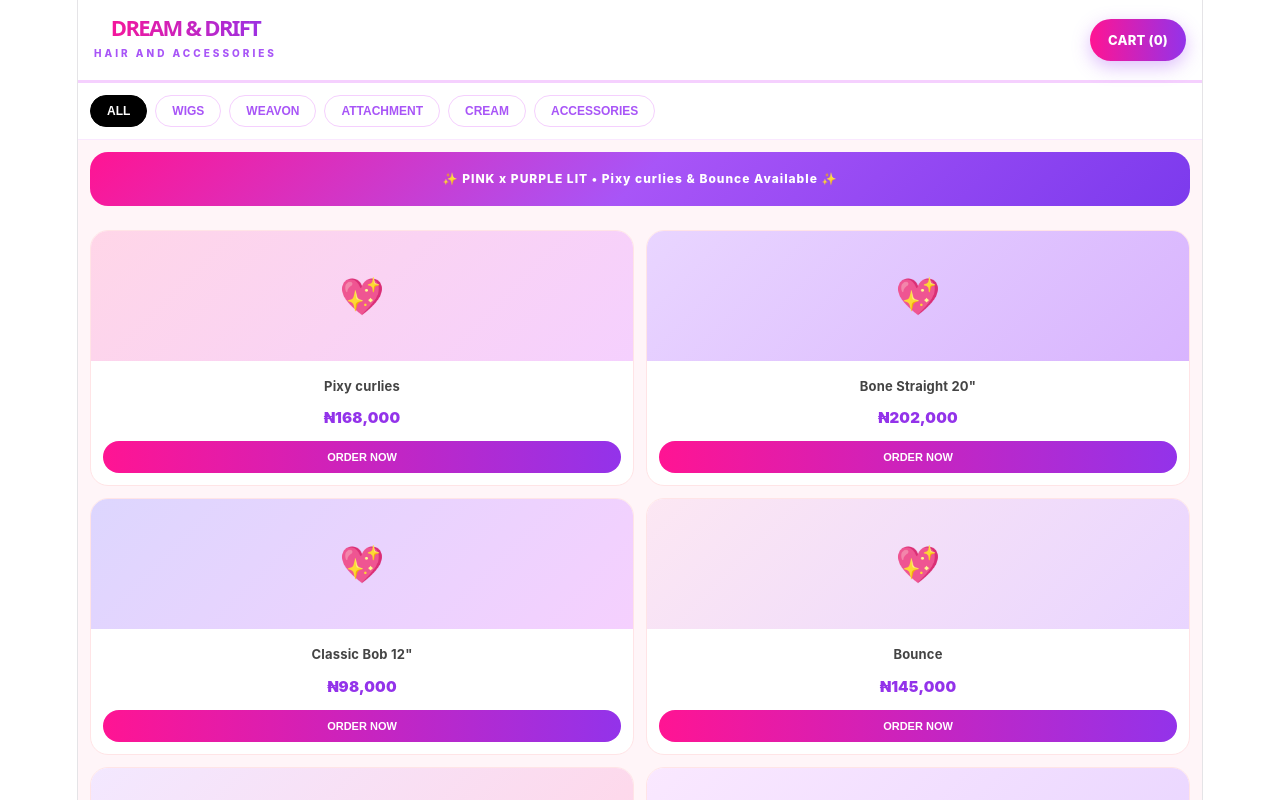
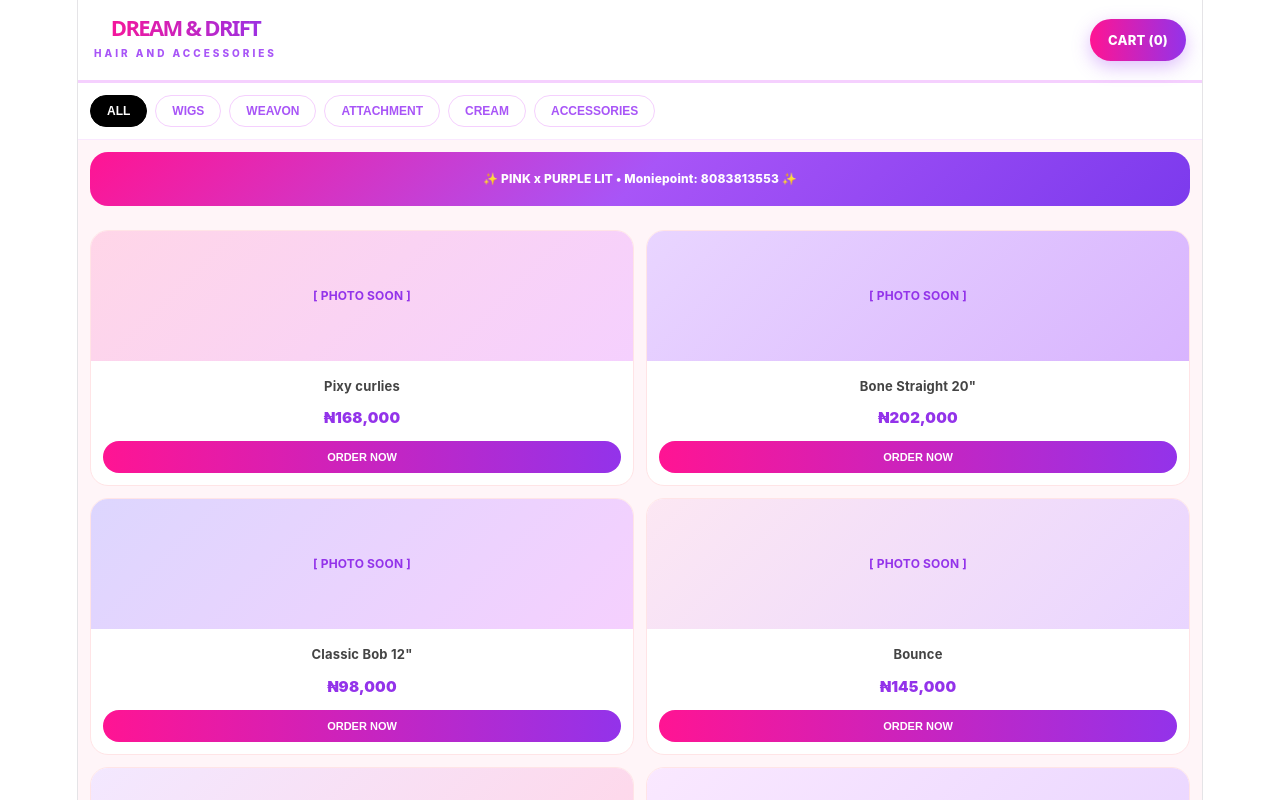
Before and after one commit to ajidechidera2007-wq/dream-drift-store, a React (Vite) app: page / in a window 1280 px wide. Shown: the top 800 px of the page. Built offline with nearby package versions, Linux system fonts and the light colour scheme.

Commit message:
Refactor bank details and enhance checkout process
Updated bank details and product prices, added payment method functionality, and improved checkout UI.

```diff
--- a/src/App.jsx
+++ b/src/App.jsx
@@ -4,37 +4,32 @@
 const INSTAGRAM = "https://www.instagram.com/dreamdrifthairs?igsh=cWdxMzlzdms4NDNp";
 const TIKTOK = "https://www.tiktok.com/@dreamdrifthairs";
 
-// YOUR BANK DETAILS - CHANGE THIS TO YOUR REAL ACCOUNT
-const BANK_NAME = "Opay / Moniepoint";
-const ACCOUNT_NAME = "Dream & Drift";
-const ACCOUNT_NUMBER = "08083813553 - Ask for account";
+// MONIEPOINT ONLY - YOUR REAL DETAILS
+const BANK_NAME = "Moniepoint";
+const ACCOUNT_NAME = "Dream & Drift Hair and Accessories";
+const ACCOUNT_NUMBER = "8083813553";
 
 const products = [
-  // WIGS
-  { id: 1, name: "Pixy curlies", price: "₦168,000", cat: "WIGS", bg: "linear-gradient(135deg, #ffd6e8, #f5d0fe)" },
-  { id: 2, name: "Bone Straight 20\"", price: "₦202,000", cat: "WIGS", bg: "linear-gradient(135deg, #e9d5ff, #d8b4fe)" },
-  { id: 3, name: "Classic Bob 12\"", price: "₦98,000", cat: "WIGS", bg: "linear-gradient(135deg, #ddd6fe, #f5d0fe)" },
-  { id: 4, name: "Bounce", price: "₦145,000", cat: "WIGS", bg: "linear-gradient(135deg, #fce7f3, #e9d5ff)" },
-  // WEAVON
-  { id: 5, name: "Double Drawn", price: "₦85,000", cat: "WEAVON", bg: "linear-gradient(135deg, #f3e8ff, #ffd6e8)" },
-  { id: 6, name: "Super Double Drawn", price: "₦120,000", cat: "WEAVON", bg: "linear-gradient(135deg, #fae8ff, #e9d5ff)" },
-  // ATTACHMENT
-  { id: 7, name: "Lush Wow Braids", price: "₦5,500", cat: "ATTACHMENT", bg: "linear-gradient(135deg, #ffc2e0, #e9d5ff)" },
-  { id: 8, name: "X-Pression Ultra", price: "₦4,000", cat: "ATTACHMENT", bg: "linear-gradient(135deg, #fecdd3, #ffd6e8)" },
-  { id: 9, name: "Daring Abigail", price: "₦3,800", cat: "ATTACHMENT", bg: "linear-gradient(135deg, #ede9fe, #fecdd3)" },
-  { id: 10, name: "Lush Sasha Locs", price: "₦6,200", cat: "ATTACHMENT", bg: "linear-gradient(135deg, #fef9c3, #e9d5ff)" },
-  // CREAM
-  { id: 11, name: "Mielle Rosemary Oil", price: "₦12,000", cat: "CREAM", bg: "linear-gradient(135deg, #dcfce7, #bbf7d0)" },
-  { id: 12, name: "Blue Magic Hair Oil", price: "₦4,500", cat: "CREAM", bg: "linear-gradient(135deg, #dbeafe, #bfdbfe)" },
-  { id: 13, name: "Pink Oil Moisturizer", price: "₦5,500", cat: "CREAM", bg: "linear-gradient(135deg, #ffe4e6, #fecdd3)" },
-  { id: 14, name: "Hair Growth Cream", price: "₦6,000", cat: "CREAM", bg: "linear-gradient(135deg, #fef3c7, #fde68a)" },
-  // ACCESSORIES - FULL LIST NOW!
-  { id: 15, name: "Satin Bonnet", price: "₦3,500", cat: "ACCESSORIES", bg: "linear-gradient(135deg, #f5d0fe, #fbcfe8)" },
-  { id: 16, name: "Galaxy Claw Clips", price: "₦4,500", cat: "ACCESSORIES", bg: "linear-gradient(135deg, #e9d5ff, #ddd6fe)" },
-  { id: 17, name: "Edge Brush Set", price: "₦2,500", cat: "ACCESSORIES", bg: "linear-gradient(135deg, #fecdd3, #fda4af)" },
-  { id: 18, name: "Silk Scarf", price: "₦5,000", cat: "ACCESSORIES", bg: "linear-gradient(135deg, #fae8ff, #ffd6e8)" },
-  { id: 19, name: "Hair Crown", price: "₦8,000", cat: "ACCESSORIES", bg: "linear-gradient(135deg, #fef3c7, #fde68a)" },
-  { id: 20, name: "Wig Stand", price: "₦6,500", cat: "ACCESSORIES", bg: "linear-gradient(135deg, #e0e7ff, #c7d2fe)" },
+  { id: 1, name: "Pixy curlies", price: 168000, cat: "WIGS", bg: "linear-gradient(135deg, #ffd6e8, #f5d0fe)" },
+  { id: 2, name: "Bone Straight 20\"", price: 202000, cat: "WIGS", bg: "linear-gradient(135deg, #e9d5ff, #d8b4fe)" },
+  { id: 3, name: "Classic Bob 12\"", price: 98000, cat: "WIGS", bg: "linear-gradient(135deg, #ddd6fe, #f5d0fe)" },
+  { id: 4, name: "Bounce", price: 145000, cat: "WIGS", bg: "linear-gradient(135deg, #fce7f3, #e9d5ff)" },
+  { id: 5, name: "Double Drawn", price: 85000, cat: "WEAVON", bg: "linear-gradient(135deg, #f3e8ff, #ffd6e8)" },
+  { id: 6, name: "Super Double Drawn", price: 120000, cat: "WEAVON", bg: "linear-gradient(135deg, #fae8ff, #e9d5ff)" },
+  { id: 7, name: "Lush Wow Braids", price: 5500, cat: "ATTACHMENT", bg: "linear-gradient(135deg, #ffc2e0, #e9d5ff)" },
+  { id: 8, name: "X-Pression Ultra", price: 4000, cat: "ATTACHMENT", bg: "linear-gradient(135deg, #fecdd3, #ffd6e8)" },
+  { id: 9, name: "Daring Abigail", price: 3800, cat: "ATTACHMENT", bg: "linear-gradient(135deg, #ede9fe, #fecdd3)" },
+  { id: 10, name: "Lush Sasha Locs", price: 6200, cat: "ATTACHMENT", bg: "linear-gradient(135deg, #fef9c3, #e9d5ff)" },
+  { id: 11, name: "Mielle Rosemary Oil", price: 12000, cat: "CREAM", bg: "linear-gradient(135deg, #dcfce7, #bbf7d0)" },
+  { id: 12, name: "Blue Magic Hair Oil", price: 4500, cat: "CREAM", bg: "linear-gradient(135deg, #dbeafe, #bfdbfe)" },
+  { id: 13, name: "Pink Oil Moisturizer", price: 5500, cat: "CREAM", bg: "linear-gradient(135deg, #ffe4e6, #fecdd3)" },
+  { id: 14, name: "Hair Growth Cream", price: 6000, cat: "CREAM", bg: "linear-gradient(135deg, #fef3c7, #fde68a)" },
+  { id: 15, name: "Satin Bonnet", price: 3500, cat: "ACCESSORIES", bg: "linear-gradient(135deg, #f5d0fe, #fbcfe8)" },
+  { id: 16, name: "Galaxy Claw Clips", price: 4500, cat: "ACCESSORIES", bg: "linear-gradient(135deg, #e9d5ff, #ddd6fe)" },
+  { id: 17, name: "Edge Brush Set", price: 2500, cat: "ACCESSORIES", bg: "linear-gradient(135deg, #fecdd3, #fda4af)" },
+  { id: 18, name: "Silk Scarf", price: 5000, cat: "ACCESSORIES", bg: "linear-gradient(135deg, #fae8ff, #ffd6e8)" },
+  { id: 19, name: "Hair Crown", price: 8000, cat: "ACCESSORIES", bg: "linear-gradient(135deg, #fef3c7, #fde68a)" },
+  { id: 20, name: "Wig Stand", price: 6500, cat: "ACCESSORIES", bg: "linear-gradient(135deg, #e0e7ff, #c7d2fe)" },
 ];
 
 const categories = ["ALL", "WIGS", "WEAVON", "ATTACHMENT", "CREAM", "ACCESSORIES"];
@@ -44,9 +39,12 @@
   const [cart, setCart] = useState([]);
   const [showCheckout, setShowCheckout] = useState(false);
   const [checkoutProduct, setCheckoutProduct] = useState(null);
-  const [payMethod, setPayMethod] = useState("card"); // card or transfer
+  const [payMethod, setPayMethod] = useState("card");
+  const [copied, setCopied] = useState(false);
 
   const filtered = activeCat === "ALL" ? products : products.filter(p => p.cat === activeCat);
+  const deliveryFee = 3000;
+  const total = checkoutProduct ? checkoutProduct.price + deliveryFee : 0;
 
   const handleOrder = (p) => {
     setCart([...cart, p]);
@@ -54,14 +52,16 @@
     setShowCheckout(true);
   };
 
-  const confirmOrder = () => {
-    const msg = `Hi Dream & Drift! 💖%0A%0AProduct: ${checkoutProduct.name} - ${checkoutProduct.price}%0APayment: ${payMethod.toUpperCase()}%0A%0APlease confirm availability. My number: 08083813553`;
-    window.open(`https://wa.me/${WHATSAPP}?text=${msg}`, '_blank');
+  const copyNumber = () => {
+    navigator.clipboard.writeText(ACCOUNT_NUMBER);
+    setCopied(true);
+    setTimeout(() => setCopied(false), 2000);
   };
+
+  const formatNaira = (n) => `₦${n.toLocaleString()}`;
 
   return (
     <div style={{ minHeight: '100vh', background: '#fff5f8', fontFamily: 'Inter, sans-serif' }}>
-      {/* HEADER EXTRA LIT */}
       <header style={{ background: 'white', borderBottom: '3px solid #f5d0fe', padding: '14px 16px', display: 'flex', justifyContent: 'space-between', alignItems: 'center', position: 'sticky', top: 0, zIndex: 20 }}>
         <div>
           <h1 style={{ fontSize: '22px', fontWeight: 900, margin: 0, background: 'linear-gradient(90deg, #ff1493, #9333ea)', WebkitBackgroundClip: 'text', WebkitTextFillColor: 'transparent' }}>DREAM & DRIFT</h1>
@@ -70,74 +70,114 @@
         <div style={{ background: 'linear-gradient(90deg, #ff1493, #9333ea)', color: 'white', padding: '8px 18px', borderRadius: '30px', fontWeight: 800, fontSize: '13px', boxShadow: '0 6px 18px #a855f760' }}>CART ({cart.length})</div>
       </header>
 
-      {/* CATEGORIES */}
       <div style={{ background: 'white', padding: '12px', display: 'flex', gap: '8px', overflowX: 'auto', borderBottom: '1px solid #fae8ff' }}>
         {categories.map(c => (
           <button key={c} onClick={() => setActiveCat(c)} style={{ padding: '8px 16px', borderRadius: '20px', fontSize: '12px', fontWeight: 800, border: '1px solid', whiteSpace: 'nowrap', cursor: 'pointer', background: activeCat === c ? 'black' : 'white', color: activeCat === c ? 'white' : '#a855f7', borderColor: activeCat === c ? 'black' : '#f5d0fe' }}>{c}</button>
         ))}
       </div>
 
-      {/* LIT BANNER */}
-      <div style={{ margin: '12px', padding: '14px', borderRadius: '18px', background: 'linear-gradient(135deg, #ff1493, #a855f7, #7c3aed)', color: 'white', textAlign: 'center', fontWeight: 800, letterSpacing: '1px', fontSize: '12px' }}>✨ PINK x PURPLE LIT • Pixy curlies & Bounce Available ✨</div>
+      <div style={{ margin: '12px', padding: '14px', borderRadius: '18px', background: 'linear-gradient(135deg, #ff1493, #a855f7, #7c3aed)', color: 'white', textAlign: 'center', fontWeight: 800, fontSize: '12px' }}>✨ PINK x PURPLE LIT • Moniepoint: {ACCOUNT_NUMBER} ✨</div>
 
-      {/* PRODUCTS */}
       <div style={{ display: 'grid', gridTemplateColumns: 'repeat(2, 1fr)', gap: '12px', padding: '12px' }}>
         {filtered.map(p => (
           <div key={p.id} style={{ background: 'white', borderRadius: '18px', overflow: 'hidden', border: '1px solid #ffe4e6' }}>
-            <div style={{ height: '130px', background: p.bg, display: 'flex', alignItems: 'center', justifyContent: 'center', fontSize: '36px' }}>💖</div>
+            <div style={{ height: '130px', background: p.bg, display: 'flex', alignItems: 'center', justifyContent: 'center', fontSize: '12px', color: '#9333ea', fontWeight: 700 }}>[ PHOTO SOON ]</div>
             <div style={{ padding: '12px', textAlign: 'center' }}>
               <h3 style={{ fontSize: '13px', fontWeight: 700, color: '#444', margin: '0 0 6px' }}>{p.name}</h3>
-              <p style={{ fontWeight: 900, color: '#9333ea', fontSize: '15px', margin: '0 0 10px' }}>{p.price}</p>
+              <p style={{ fontWeight: 900, color: '#9333ea', fontSize: '15px', margin: '0 0 10px' }}>{formatNaira(p.price)}</p>
               <button onClick={() => handleOrder(p)} style={{ width: '100%', background: 'linear-gradient(90deg, #ff1493, #9333ea)', color: 'white', border: 'none', padding: '10px', borderRadius: '20px', fontWeight: 800, fontSize: '11px', cursor: 'pointer' }}>ORDER NOW</button>
             </div>
           </div>
         ))}
       </div>
 
-      {/* FOOTER */}
       <footer style={{ background: 'black', color: 'white', padding: '26px', textAlign: 'center', marginTop: '20px' }}>
         <h2 style={{ fontWeight: 900, fontSize: '18px' }}>DREAM & DRIFT</h2>
-        <p style={{ fontSize: '11px', opacity: 0.6, marginTop: '6px' }}>WhatsApp: 08083813553 • Lagos</p>
-        <div style={{ display: 'flex', justifyContent: 'center', gap: '10px', marginTop: '16px' }}>
-          <a href={INSTAGRAM} target="_blank" rel="noreferrer" style={{ background: 'white', color: 'black', padding: '8px 14px', borderRadius: '20px', fontSize: '12px', fontWeight: 700, textDecoration: 'none' }}>📸 IG</a>
-          <a href={TIKTOK} target="_blank" rel="noreferrer" style={{ background: 'white', color: 'black', padding: '8px 14px', borderRadius: '20px', fontSize: '12px', fontWeight: 700, textDecoration: 'none' }}>🎵 TikTok</a>
-          <a href={`https://wa.me/${WHATSAPP}`} target="_blank" rel="noreferrer" style={{ background: '#25D366', color: 'white', padding: '8px 14px', borderRadius: '20px', fontSize: '12px', fontWeight: 700, textDecoration: 'none' }}>💬 WhatsApp</a>
-        </div>
+        <p style={{ fontSize: '11px', opacity: 0.6, marginTop: '6px' }}>Moniepoint: 8083813553 • WhatsApp: 08083813553</p>
       </footer>
 
-      {/* CHECKOUT WITH TRANSFER + CARD */}
+      {/* PROFESSIONAL PAYMENT MODAL LIKE JUMIA */}
       {showCheckout && checkoutProduct && (
-        <div style={{ position: 'fixed', inset: 0, background: 'rgba(0,0,0,0.6)', display: 'flex', alignItems: 'center', justifyContent: 'center', zIndex: 99, padding: '16px' }}>
-          <div style={{ background: 'white', borderRadius: '20px', padding: '20px', width: '100%', maxWidth: '380px', maxHeight: '90vh', overflowY: 'auto' }}>
-            <h3 style={{ textAlign: 'center', fontWeight: 900, fontSize: '16px' }}>Checkout - {checkoutProduct.name}</h3>
-            <p style={{ textAlign: 'center', fontSize: '14px', color: '#9333ea', fontWeight: 800 }}>{checkoutProduct.price}</p>
-
-            <input placeholder="Full Name" style={{ width: '100%', padding: '12px', borderRadius: '12px', border: '1px solid #ddd', marginTop: '12px', boxSizing: 'border-box' }} />
-            <input placeholder="Phone Number" style={{ width: '100%', padding: '12px', borderRadius: '12px', border: '1px solid #ddd', marginTop: '8px', boxSizing: 'border-box' }} />
-            <input placeholder="Delivery Address" style={{ width: '100%', padding: '12px', borderRadius: '12px', border: '1px solid #ddd', marginTop: '8px', boxSizing: 'border-box' }} />
-
-            {/* PAYMENT METHOD SELECTION */}
-            <p style={{ fontWeight: 800, fontSize: '13px', marginTop: '16px', marginBottom: '8px' }}>Select Payment Method:</p>
-            <div style={{ display: 'flex', gap: '8px' }}>
-              <button onClick={() => setPayMethod("card")} style={{ flex: 1, padding: '10px', borderRadius: '12px', border: payMethod === 'card' ? '2px solid #ff1493' : '1px solid #ddd', background: payMethod === 'card' ? '#fff0f6' : 'white', fontWeight: 800, fontSize: '12px', cursor: 'pointer' }}>💳 Card</button>
-              <button onClick={() => setPayMethod("transfer")} style={{ flex: 1, padding: '10px', borderRadius: '12px', border: payMethod === 'transfer' ? '2px solid #ff1493' : '1px solid #ddd', background: payMethod === 'transfer' ? '#fff0f6' : 'white', fontWeight: 800, fontSize: '12px', cursor: 'pointer' }}>🏦 Transfer</button>
+        <div style={{ position: 'fixed', inset: 0, background: 'rgba(0,0,0,0.7)', display: 'flex', alignItems: 'center', justifyContent: 'center', zIndex: 99, padding: '12px' }}>
+          <div style={{ background: 'white', borderRadius: '22px', width: '100%', maxWidth: '420px', maxHeight: '92vh', overflowY: 'auto' }}>
+            <div style={{ padding: '20px 20px 0' }}>
+              <h3 style={{ fontWeight: 900, fontSize: '18px', margin: 0 }}>Secure Checkout</h3>
+              <p style={{ fontSize: '12px', color: '#888', margin: '4px 0 0' }}>Dream & Drift • Lagos Delivery</p>
             </div>
 
-            {payMethod === "transfer" && (
-              <div style={{ marginTop: '12px', background: '#fff5f8', padding: '12px', borderRadius: '12px', border: '1px dashed #ff1493' }}>
-                <p style={{ fontSize: '12px', fontWeight: 800, margin: 0 }}>Bank Transfer Details:</p>
-                <p style={{ fontSize: '12px', margin: '6px 0 0' }}>Bank: {BANK_NAME}</p>
-                <p style={{ fontSize: '12px', margin: '2px 0' }}>Name: {ACCOUNT_NAME}</p>
-                <p style={{ fontSize: '13px', margin: '2px 0', fontWeight: 900, color: '#ff1493' }}>Number: {ACCOUNT_NUMBER}</p>
-                <p style={{ fontSize: '10px', opacity: 0.6, marginTop: '6px' }}>After transfer, send receipt to WhatsApp 08083813553</p>
+            {/* ORDER SUMMARY */}
+            <div style={{ margin: '16px', background: '#fdf4ff', borderRadius: '14px', padding: '14px', border: '1px solid #f5d0fe' }}>
+              <div style={{ display: 'flex', justifyContent: 'space-between', fontSize: '13px' }}>
+                <span>{checkoutProduct.name}</span><span style={{ fontWeight: 800 }}>{formatNaira(checkoutProduct.price)}</span>
+              </div>
+              <div style={{ display: 'flex', justifyContent: 'space-between', fontSize: '13px', marginTop: '6px', color: '#666' }}>
+                <span>Delivery Fee</span><span>{formatNaira(deliveryFee)}</span>
+              </div>
+              <div style={{ display: 'flex', justifyContent: 'space-between', fontSize: '15px', marginTop: '8px', fontWeight: 900, borderTop: '1px dashed #e9d5ff', paddingTop: '8px' }}>
+                <span>Total</span><span style={{ color: '#ff1493' }}>{formatNaira(total)}</span>
+              </div>
+            </div>
+
+            {/* CUSTOMER INFO */}
+            <div style={{ padding: '0 16px' }}>
+              <input placeholder="Full Name *" style={{ width: '100%', padding: '13px', borderRadius: '12px', border: '1px solid #ddd', marginBottom: '8px', boxSizing: 'border-box' }} />
+              <input placeholder="Phone Number *" style={{ width: '100%', padding: '13px', borderRadius: '12px', border: '1px solid #ddd', marginBottom: '8px', boxSizing: 'border-box' }} />
+              <input placeholder="Delivery Address (Street, Area, Lagos) *" style={{ width: '100%', padding: '13px', borderRadius: '12px', border: '1px solid #ddd', marginBottom: '12px', boxSizing: 'border-box' }} />
+            </div>
+
+            {/* PAYMENT TABS */}
+            <div style={{ padding: '0 16px', display: 'flex', gap: '8px' }}>
+              <button onClick={() => setPayMethod("card")} style={{ flex: 1, padding: '12px', borderRadius: '14px', border: payMethod === 'card' ? '2px solid #ff1493' : '1px solid #ddd', background: payMethod === 'card' ? 'linear-gradient(135deg, #fff0f6, #fdf4ff)' : 'white', fontWeight: 900, fontSize: '12px', cursor: 'pointer', color: payMethod === 'card' ? '#ff1493' : '#666' }}>💳 PAY WITH CARD</button>
+              <button onClick={() => setPayMethod("transfer")} style={{ flex: 1, padding: '12px', borderRadius: '14px', border: payMethod === 'transfer' ? '2px solid #ff1493' : '1px solid #ddd', background: payMethod === 'transfer' ? 'linear-gradient(135deg, #fff0f6, #fdf4ff)' : 'white', fontWeight: 900, fontSize: '12px', cursor: 'pointer', color: payMethod === 'transfer' ? '#ff1493' : '#666' }}>🏦 BANK TRANSFER</button>
+            </div>
+
+            {/* CARD FORM - PROFESSIONAL */}
+            {payMethod === "card" && (
+              <div style={{ padding: '16px' }}>
+                <div style={{ background: 'linear-gradient(135deg, #1e0a2e, #9333ea)', borderRadius: '16px', padding: '16px', color: 'white', marginBottom: '12px' }}>
+                  <p style={{ fontSize: '10px', letterSpacing: '2px', opacity: 0.7, margin: 0 }}>CARD PAYMENT • SECURED BY PAYSTACK</p>
+                  <p style={{ fontSize: '16px', letterSpacing: '2px', margin: '12px 0 0', fontFamily: 'monospace' }}>•••• •••• •••• ••••</p>
+                </div>
+                <input placeholder="Card Number - 0000 0000 0000 0000" style={{ width: '100%', padding: '13px', borderRadius: '12px', border: '1px solid #ddd', marginBottom: '8px', boxSizing: 'border-box' }} />
+                <div style={{ display: 'flex', gap: '8px' }}>
+                  <input placeholder="MM / YY" style={{ flex: 1, padding: '13px', borderRadius: '12px', border: '1px solid #ddd', boxSizing: 'border-box' }} />
+                  <input placeholder="CVV" style={{ flex: 1, padding: '13px', borderRadius: '12px', border: '1px solid #ddd', boxSizing: 'border-box' }} />
+                </div>
+                <input placeholder="Card Holder Name" style={{ width: '100%', padding: '13px', borderRadius: '12px', border: '1px solid #ddd', marginTop: '8px', boxSizing: 'border-box' }} />
+                <p style={{ fontSize: '10px', color: '#888', marginTop: '8px', textAlign: 'center' }}>🔒 Your card is secured with 256-bit SSL • Powered by Paystack / Flutterwave</p>
+                <button onClick={() => window.open(`https://wa.me/${WHATSAPP}?text=Hi! I want to pay ${formatNaira(total)} with CARD for ${checkoutProduct.name}. My card is ready.`, '_blank')} style={{ width: '100%', marginTop: '14px', background: 'linear-gradient(90deg, #ff1493, #9333ea)', color: 'white', padding: '15px', borderRadius: '14px', border: 'none', fontWeight: 900, fontSize: '13px', cursor: 'pointer', boxShadow: '0 8px 20px #ff149340' }}>PAY {formatNaira(total)} WITH CARD →</button>
               </div>
             )}
 
-            <button onClick={confirmOrder} style={{ width: '100%', marginTop: '16px', background: 'linear-gradient(90deg, #1e0a2e, #ff1493)', color: 'white', padding: '14px', borderRadius: '12px', border: 'none', fontWeight: 900, cursor: 'pointer' }}>
-              {payMethod === "card" ? `PAY ${checkoutProduct.price} WITH CARD →` : `I HAVE TRANSFERRED - SEND RECEIPT →`}
-            </button>
+            {/* TRANSFER FORM - PROFESSIONAL */}
+            {payMethod === "transfer" && (
+              <div style={{ padding: '16px' }}>
+                <div style={{ background: 'white', border: '2px solid #ff1493', borderRadius: '16px', padding: '16px' }}>
+                  <p style={{ fontSize: '12px', fontWeight: 800, margin: 0, color: '#ff1493' }}>Transfer to Moniepoint (Only Bank)</p>
+                  <div style={{ marginTop: '12px' }}>
+                    <p style={{ fontSize: '11px', color: '#888', margin: 0 }}>Bank Name</p>
+                    <p style={{ fontSize: '15px', fontWeight: 900, margin: '2px 0' }}>{BANK_NAME}</p>
+                  </div>
+                  <div style={{ marginTop: '8px' }}>
+                    <p style={{ fontSize: '11px', color: '#888', margin: 0 }}>Account Name</p>
+                    <p style={{ fontSize: '14px', fontWeight: 700, margin: '2px 0' }}>{ACCOUNT_NAME}</p>
+                  </div>
+                  <div style={{ marginTop: '8px', display: 'flex', justifyContent: 'space-between', alignItems: 'center', background: '#fff5f8', padding: '10px 12px', borderRadius: '12px' }}>
+                    <div>
+                      <p style={{ fontSize: '11px', color: '#888', margin: 0 }}>Account Number</p>
+                      <p style={{ fontSize: '20px', fontWeight: 900, margin: '2px 0', letterSpacing: '1px' }}>{ACCOUNT_NUMBER}</p>
+                    </div>
+                    <button onClick={copyNumber} style={{ background: copied ? '#25D366' : 'black', color: 'white', border: 'none', padding: '8px 14px', borderRadius: '20px', fontSize: '11px', fontWeight: 800, cursor: 'pointer' }}>{copied ? 'Copied!' : 'Copy'}</button>
+                  </div>
+                  <div style={{ marginTop: '10px', background: '#fefce8', padding: '10px', borderRadius: '10px', borderLeft: '3px solid #facc15' }}>
+                    <p style={{ fontSize: '11px', margin: 0, lineHeight: '1.4' }}>⚠️ Use your <b>Full Name</b> as transfer narration. After transfer, click below to send receipt.</p>
+                  </div>
+                </div>
+                <button onClick={() => window.open(`https://wa.me/${WHATSAPP}?text=Hi Dream & Drift! I just transferred ${formatNaira(total)} to Moniepoint ${ACCOUNT_NUMBER} for ${checkoutProduct.name}. Here is my receipt:`, '_blank')} style={{ width: '100%', marginTop: '14px', background: 'black', color: 'white', padding: '15px', borderRadius: '14px', border: 'none', fontWeight: 900, fontSize: '13px', cursor: 'pointer' }}>I HAVE TRANSFERRED {formatNaira(total)} → SEND RECEIPT</button>
+              </div>
+            )}
 
-            <p style={{ textAlign: 'center', marginTop: '12px', fontSize: '12px', textDecoration: 'underline', cursor: 'pointer' }} onClick={() => setShowCheckout(false)}>Close</p>
+            <p style={{ textAlign: 'center', padding: '0 0 16px', fontSize: '12px', textDecoration: 'underline', cursor: 'pointer', color: '#888' }} onClick={() => setShowCheckout(false)}>Cancel & Continue Shopping</p>
           </div>
         </div>
       )}
```
